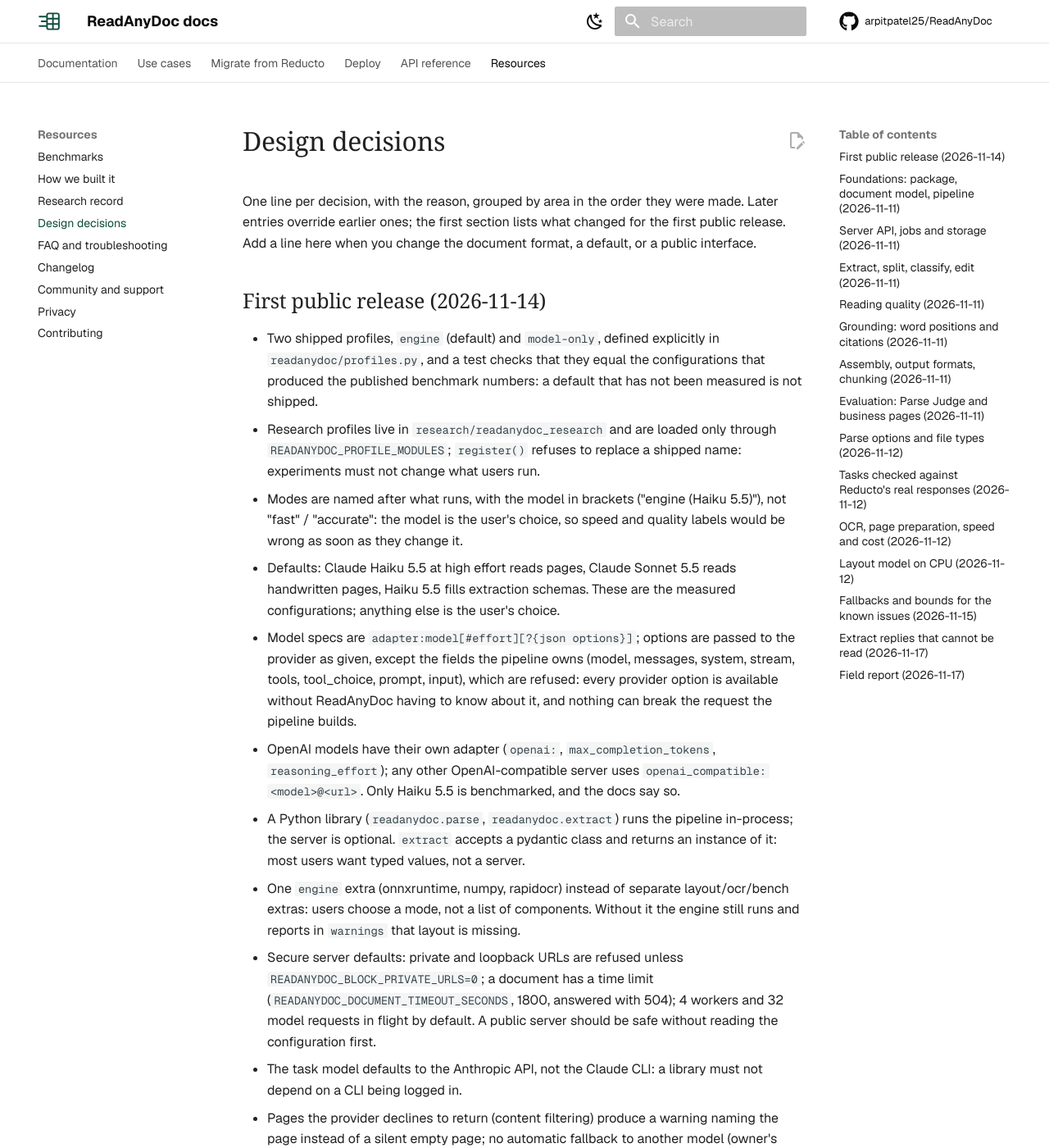
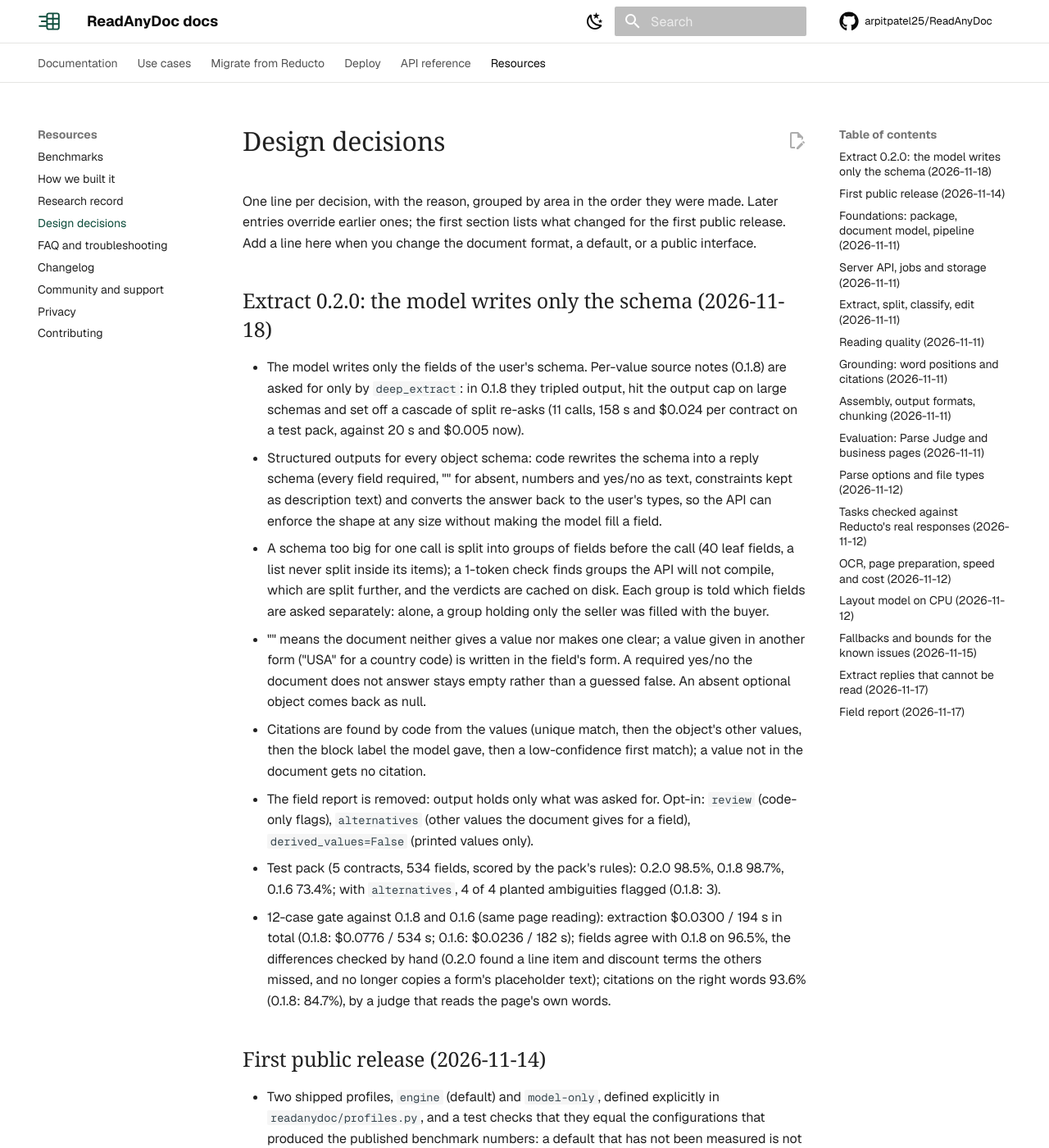
Before and after one commit to arpitpatel25/ReadAnyDoc, an MkDocs documentation site: the page built from docs/decisions.md, in a window 1280 px wide and 1400 px high. Shown: the whole window at 82% size. Built offline with MkDocs 1.6.1 and Material for MkDocs 9.7.7, drawn with Linux system fonts in a browser that asks for light colours; comment, search, counter and statistics services are not loaded.

Commit message:
Extract: "null" as text is null where allowed; 0.2.0 changelog and decision notes with measured numbers
Co-Authored-By: Claude Opus 5.5 <noreply@anthropic.com>

```diff
--- a/docs/decisions.md
+++ b/docs/decisions.md
@@ -3,6 +3,32 @@
 One line per decision, with the reason, grouped by area in the order they were made. Later entries override
 earlier ones; the first section lists what changed for the first public release. Add a line here when you change
 the document format, a default, or a public interface.
+
+## Extract 0.2.0: the model writes only the schema (2026-11-18)
+
+- The model writes only the fields of the user's schema. Per-value source notes (0.1.8) are asked for only by
+  `deep_extract`: in 0.1.8 they tripled output, hit the output cap on large schemas and set off a cascade of
+  split re-asks (11 calls, 158 s and $0.024 per contract on a test pack, against 20 s and $0.005 now).
+- Structured outputs for every object schema: code rewrites the schema into a reply schema (every field required,
+  "" for absent, numbers and yes/no as text, constraints kept as description text) and converts the answer back to
+  the user's types, so the API can enforce the shape at any size without making the model fill a field.
+- A schema too big for one call is split into groups of fields before the call (40 leaf fields, a list never split
+  inside its items); a 1-token check finds groups the API will not compile, which are split further, and the
+  verdicts are cached on disk. Each group is told which fields are asked separately: alone, a group holding only
+  the seller was filled with the buyer.
+- "" means the document neither gives a value nor makes one clear; a value given in another form ("USA" for a
+  country code) is written in the field's form. A required yes/no the document does not answer stays empty
+  rather than a guessed false. An absent optional object comes back as null.
+- Citations are found by code from the values (unique match, then the object's other values, then the block label
+  the model gave, then a low-confidence first match); a value not in the document gets no citation.
+- The field report is removed: output holds only what was asked for. Opt-in: `review` (code-only flags),
+  `alternatives` (other values the document gives for a field), `derived_values=False` (printed values only).
+- Test pack (5 contracts, 534 fields, scored by the pack's rules): 0.2.0 98.5%, 0.1.8 98.7%, 0.1.6 73.4%;
+  with `alternatives`, 4 of 4 planted ambiguities flagged (0.1.8: 3).
+- 12-case gate against 0.1.8 and 0.1.6 (same page reading): extraction $0.0300 / 194 s in total (0.1.8: $0.0776 /
+  534 s; 0.1.6: $0.0236 / 182 s); fields agree with 0.1.8 on 96.5%, the differences checked by hand (0.2.0 found
+  a line item and discount terms the others missed, and no longer copies a form's placeholder text); citations
+  on the right words 93.6% (0.1.8: 84.7%), by a judge that reads the page's own words.
 
 ## First public release (2026-11-14)
 
```
Also changed, not shown: CHANGELOG.md (+7 -0 lines), docs/resources/changelog.md (+7 -0 lines), 2 other files.
